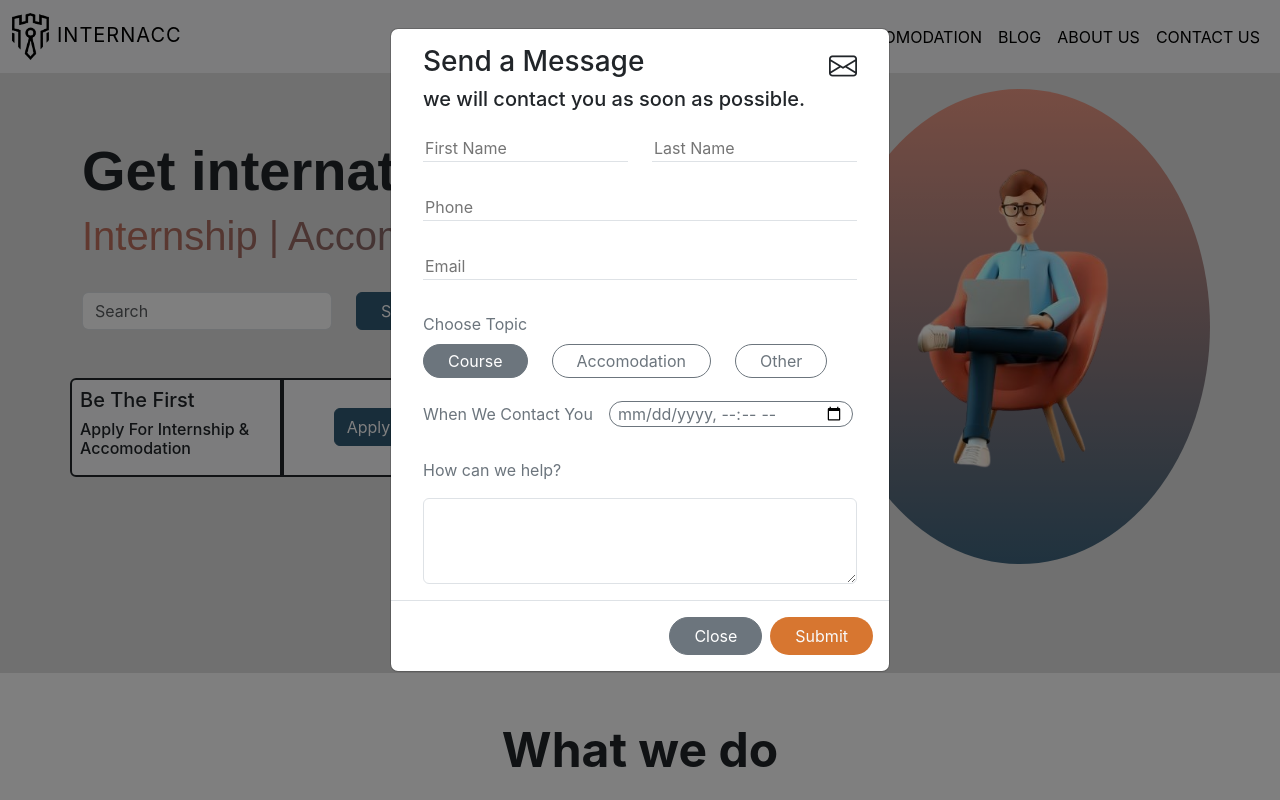
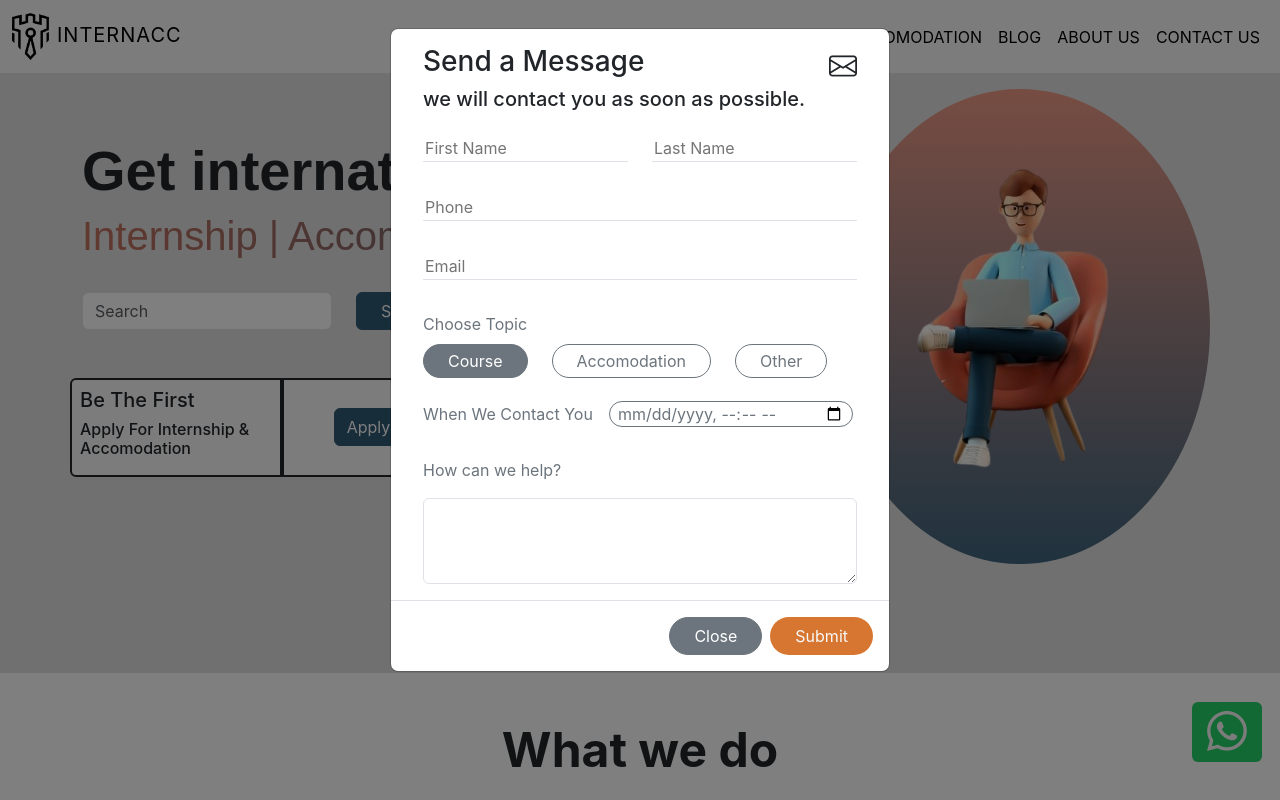
Before and after one commit to ujjvaljoshi45/internaccVercel, a React (Create React App) app: page / in a window 1280 px wide. Shown: the top 800 px of the page. Built offline with nearby package versions, Linux system fonts and the light colour scheme; no server answers.

Commit message:
whatsapp added

```diff
--- a/src/components/Home.js
+++ b/src/components/Home.js
@@ -95,6 +95,8 @@ function Home(props) {
         <>
             <ToastContainer />
             <Header />
+            <a href="#" className=' p-4 text-decoration-none d-flex justify-content-center align-items-center rounded' style={{width:"70px",height:"60px",position:"fixed",bottom:38,right:18,backgroundColor:"#25D366", zIndex: 12}}><i className="fs-1 bi bi-whatsapp m-2 text-light" style={{ fontSize: "30px" }}></i></a>
+
             <div className="container-fluid " style={{ minHeight: "600px", backgroundColor: "rgba(224, 224, 224, 1)" }}>
                 <div className="container pt-3 d-flex justify-content-center  d-md-block">
                     <div className="row align-items-start">
```
